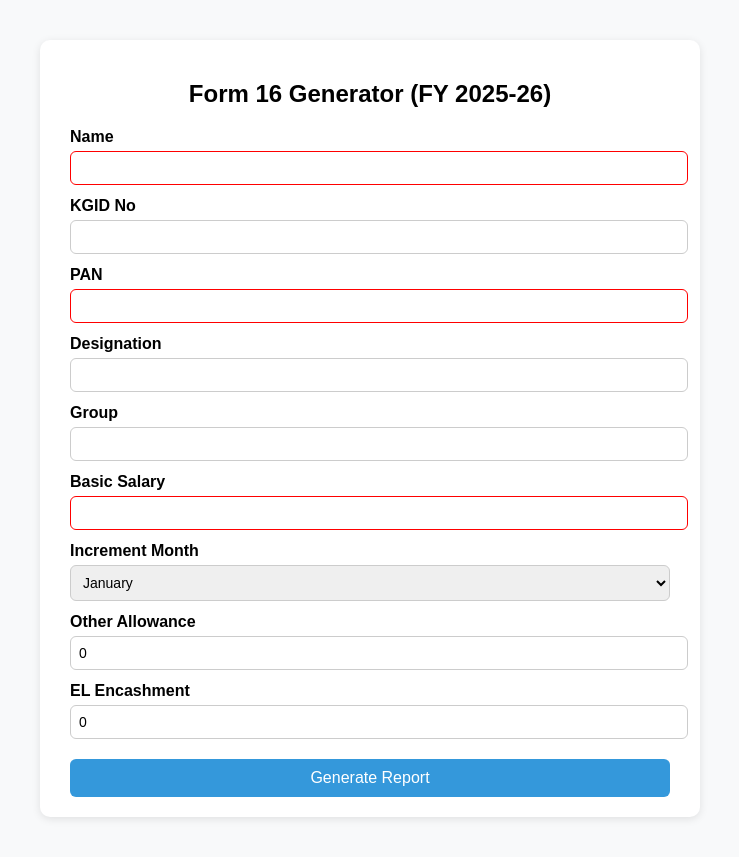
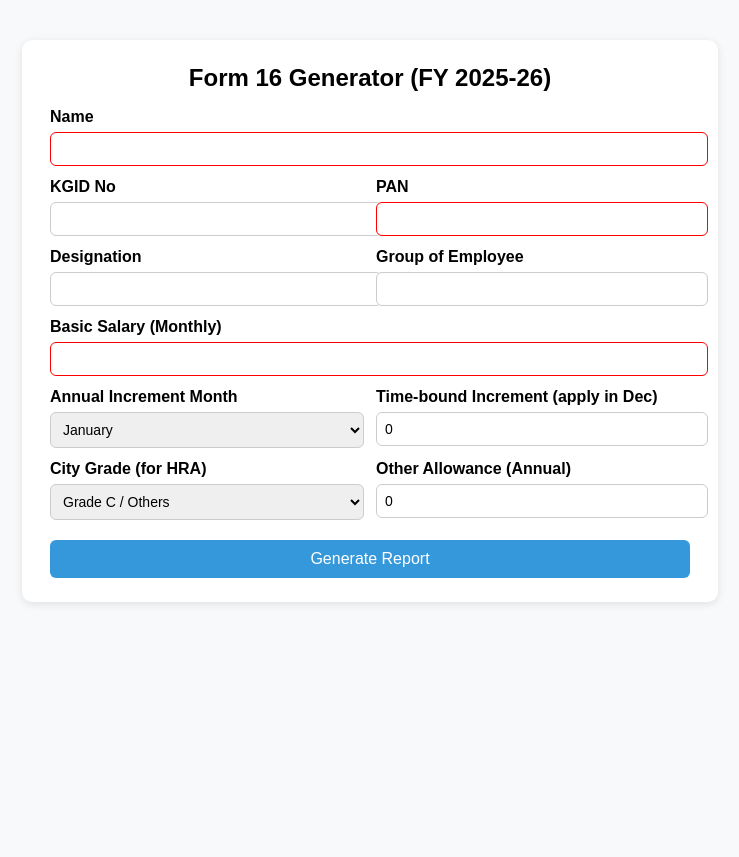
Before and after one commit to aryavarta-ai/myproject1, a Flask app: page / in a window 1280 px wide. Shown: the whole page, without its empty margins (270-1009 px from the left). After the commit the page ends 604 px from the top, so only its background shows below. Run offline with Flask 3, Linux system fonts and the light colour scheme; parts of the project's set-up code (start-up, migrations or seed data) failed here and were passed over.

Commit message:
Update form.html

```diff
--- a/templates/form.html
+++ b/templates/form.html
@@ -4,134 +4,106 @@
 <meta charset="utf-8">
 <title>Salary Form - Form 16 Generator</title>
 <style>
-body {
-  font-family: Arial, sans-serif;
-  background:#f8f9fa;
-  margin:0; padding:0;
-}
-.container {
-  max-width: 600px;
-  margin:40px auto;
-  background:white;
-  padding:20px 30px;
-  border-radius:10px;
-  box-shadow:0 2px 8px rgba(0,0,0,0.1);
-}
-h2 {
-  text-align:center;
-  margin-bottom:20px;
-}
-label {
-  font-weight:bold;
-  display:block;
-  margin-top:12px;
-}
-input, select {
-  width:100%;
-  padding:8px;
-  margin-top:5px;
-  border:1px solid #ccc;
-  border-radius:6px;
-  font-size:14px;
-}
-input:invalid {
-  border-color: red;
-}
-button {
-  margin-top:20px;
-  padding:10px 18px;
-  border:none;
-  border-radius:6px;
-  font-size:16px;
-  cursor:pointer;
-  background:#3498db;
-  color:white;
-  width:100%;
-}
-button:hover {
-  background:#2980b9;
-}
-.error-msg {
-  color:red;
-  font-size:12px;
-  display:none;
-}
+  body{font-family:Arial,sans-serif;background:#f8f9fa;margin:0}
+  .container{max-width:640px;margin:40px auto;background:#fff;padding:24px 28px;border-radius:10px;box-shadow:0 2px 8px rgba(0,0,0,.1)}
+  h2{text-align:center;margin:0 0 16px}
+  label{display:block;margin-top:12px;font-weight:bold}
+  input,select{width:100%;padding:8px;margin-top:6px;border:1px solid #ccc;border-radius:6px;font-size:14px}
+  input:invalid{border-color:red}
+  .row{display:grid;grid-template-columns:1fr 1fr;gap:12px}
+  button{margin-top:20px;padding:10px 18px;border:none;border-radius:6px;font-size:16px;cursor:pointer;background:#3498db;color:#fff;width:100%}
+  button:hover{background:#2980b9}
 </style>
 </head>
 <body>
-
   <div class="container">
     <h2>Form 16 Generator (FY 2025-26)</h2>
-  <form id="salaryForm" method="post" action="/calculate_salary">
 
+    <form id="salaryForm" method="post" action="/calculate_salary" novalidate>
       <label for="name">Name</label>
-    <input type="text" id="name" name="name" required>
+      <input id="name" name="name" type="text" required>
 
+      <div class="row">
+        <div>
           <label for="kgid">KGID No</label>
-    <input type="text" id="kgid" name="kgid">
+          <input id="kgid" name="kgid" type="text">
+        </div>
+        <div>
+          <label for="pan">PAN</label>
+          <input id="pan" name="pan" type="text" required
+                 pattern="[A-Z]{5}[0-9]{4}[A-Z]{1}"
+                 title="PAN must be 10 chars: 5 caps letters, 4 digits, 1 cap letter (e.g., ABCDE1234F)">
+        </div>
+      </div>
 
-    <label for="pan">PAN</label>
-    <input type="text" id="pan" name="pan" required
-           pattern="[A-Z]{5}[0-9]{4}[A-Z]{1}"
-           title="PAN must be 10 characters: 5 uppercase letters, 4 digits, 1 uppercase letter">
+      <div class="row">
+        <div>
+          <label for="designation">Designation</label>
+          <input id="designation" name="designation" type="text">
+        </div>
+        <div>
+          <label for="group">Group of Employee</label>
+          <input id="group" name="group" type="text">
+        </div>
+      </div>
 
-    <label for="designation">Designation</label>
-    <input type="text" id="designation" name="designation">
+      <label for="basic_salary">Basic Salary (Monthly)</label>
+      <input id="basic_salary" name="basic_salary" type="number" min="0" required>
 
-    <label for="group">Group</label>
-    <input type="text" id="group" name="group">
+      <div class="row">
+        <div>
+          <label for="increment_month">Annual Increment Month</label>
+          <select id="increment_month" name="increment_month" required>
+            <option value="1">January</option><option value="2">February</option>
+            <option value="3">March</option><option value="4">April</option>
+            <option value="5">May</option><option value="6">June</option>
+            <option value="7">July</option><option value="8">August</option>
+            <option value="9">September</option><option value="10">October</option>
+            <option value="11">November</option><option value="12">December</option>
+          </select>
+        </div>
+        <div>
+          <label for="timebound_increment">Time-bound Increment (apply in Dec)</label>
+          <input id="timebound_increment" name="timebound_increment" type="number" min="0" value="0">
+        </div>
+      </div>
 
-    <label for="basic_salary">Basic Salary</label>
-    <input type="number" id="basic_salary" name="basic_salary" required min="0">
+      <div class="row">
+        <div>
+          <label for="city_grade">City Grade (for HRA)</label>
+          <select id="city_grade" name="city_grade" required>
+            <option value="A">Grade A (Metro)</option>
+            <option value="B">Grade B</option>
+            <option value="C" selected>Grade C / Others</option>
+          </select>
+        </div>
+        <div>
+          <label for="allowance">Other Allowance (Annual)</label>
+          <input id="allowance" name="allowance" type="number" min="0" value="0">
+        </div>
+      </div>
 
-    <label for="increment_month">Increment Month</label>
-    <select id="increment_month" name="increment_month" required>
-      <option value="1">January</option>
-      <option value="2">February</option>
-      <option value="3">March</option>
-      <option value="4">April</option>
-      <option value="5">May</option>
-      <option value="6">June</option>
-      <option value="7">July</option>
-      <option value="8">August</option>
-      <option value="9">September</option>
-      <option value="10">October</option>
-      <option value="11">November</option>
-      <option value="12">December</option>
-    </select>
-
-    <label for="allowance">Other Allowance</label>
-    <input type="number" id="allowance" name="allowance" value="0" min="0">
-
-    <label for="el_encashment_amount">EL Encashment</label>
-    <input type="number" id="el_encashment_amount" name="el_encashment_amount" value="0" min="0">
-
+      <!-- EL Encashment is NOT input; it will be computed from December salary -->
       <button type="submit">Generate Report</button>
     </form>
   </div>
 
 <script>
-// Extra JS validation for PAN & non-negative values
-document.getElementById("salaryForm").addEventListener("submit", function(event) {
+  // extra client-side checks
+  document.getElementById("salaryForm").addEventListener("submit", function (e) {
     const pan = document.getElementById("pan").value.trim();
-  const panRegex = /^[A-Z]{5}[0-9]{4}[A-Z]{1}$/;
-  if (!panRegex.test(pan)) {
+    const panRe = /^[A-Z]{5}[0-9]{4}[A-Z]$/;
+    if (!panRe.test(pan)) {
       alert("Invalid PAN format. Example: ABCDE1234F");
-    event.preventDefault();
-    return false;
+      e.preventDefault(); return false;
     }
-
-  const fields = ["basic_salary", "allowance", "el_encashment_amount"];
-  for (let id of fields) {
-    let val = document.getElementById(id).value;
-    if (val < 0) {
-      alert("Values cannot be negative!");
-      event.preventDefault();
-      return false;
+    for (const id of ["basic_salary","timebound_increment","allowance"]) {
+      const el = document.getElementById(id);
+      if (el.value === "" || Number(el.value) < 0) {
+        alert("Please enter valid non-negative numbers."); e.preventDefault(); return false;
       }
     }
   });
 </script>
-
 </body>
 </html>
```
Lines whose indentation alone changed are shown as unchanged.
